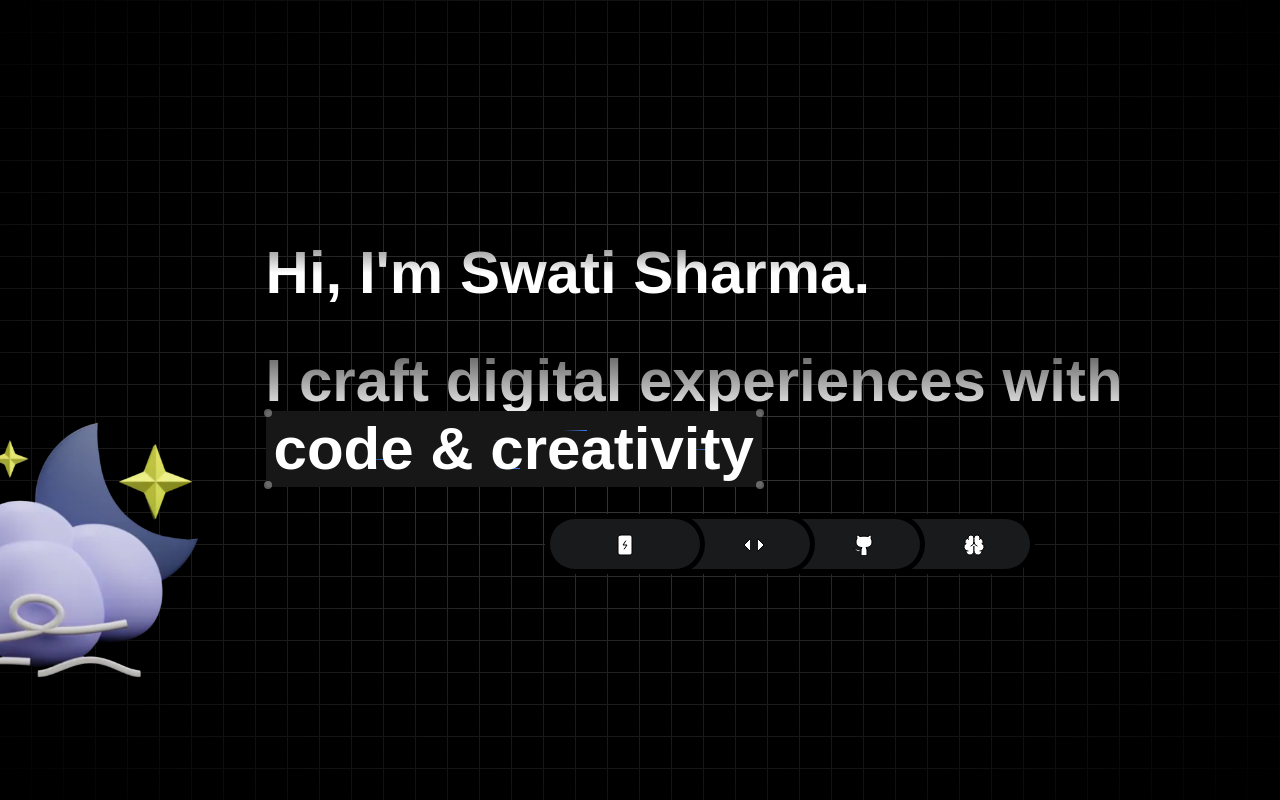
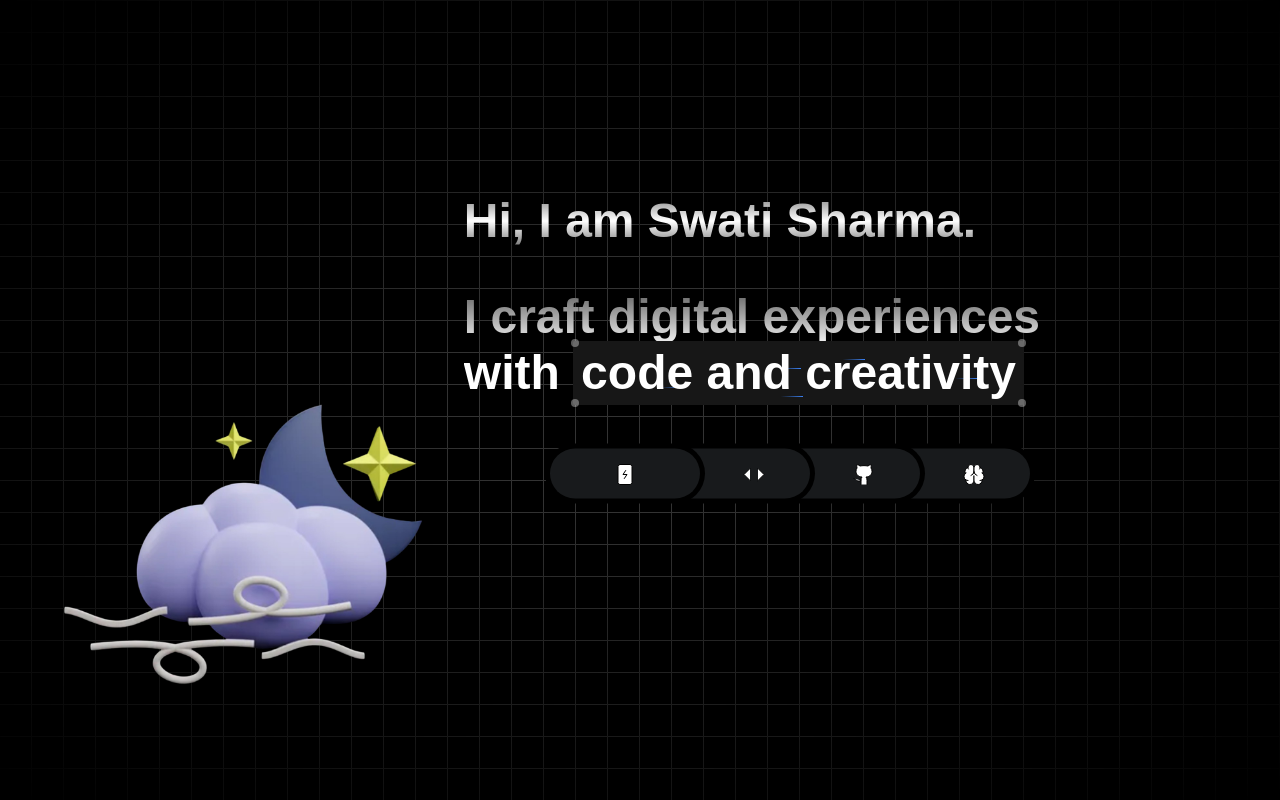
Before and after one commit to swatified/portfolio, a Next.js app: page / in a window 1280 px wide. Built offline with nearby package versions, Linux system fonts and the light colour scheme.

Commit message:
header text fixed

```diff
--- a/src/app/page.tsx
+++ b/src/app/page.tsx
@@ -13,12 +13,12 @@ export default function Home() {
           {/* Content Container */}
           <div className="flex flex-col items-center relative w-full max-w-7xl mx-auto px-4">
             {/* Title */}
-            <div className="ml-[20%]">
-              <h1 className="text-4xl md:text-4xl lg:text-6xl font-semibold leading-tight relative z-20 py-6 bg-clip-text text-transparent bg-gradient-to-b from-neutral-800 via-neutral-700 to-neutral-700 dark:from-neutral-800 dark:via-white dark:to-white">
-                Hi, I'm Swati Sharma.
+            <div className="ml-[28%] -translate-y-1/4">
+              <h1 className="text-4xl md:text-4xl lg:text-5xl font-semibold leading-tight relative z-20 py-6 bg-clip-text text-transparent bg-gradient-to-b from-neutral-900 via-neutral-800 to-neutral-800 dark:from-neutral-900 dark:via-white dark:to-black">
+                Hi, I am Swati Sharma.
               </h1>
-              <h1 className="text-4xl md:text-4xl lg:text-6xl font-semibold leading-tight relative z-20 py-6 bg-clip-text text-transparent bg-gradient-to-b from-neutral-800 via-neutral-700 to-neutral-700 dark:from-neutral-800 dark:via-white dark:to-white">
-                I craft digital experiences with <Cover>code & creativity</Cover>
+              <h1 className="text-4xl md:text-4xl lg:text-5xl font-semibold leading-tight relative z-20 py-6 bg-clip-text text-transparent bg-gradient-to-b from-neutral-800 via-neutral-700 to-neutral-700 dark:from-neutral-800 dark:via-white dark:to-white max-w-[30ch]">
+                I craft digital experiences with <Cover>code and creativity</Cover>
               </h1>
             </div>
 
@@ -37,7 +37,7 @@ export default function Home() {
               </div>
 
               {/* Breadcrumb - with left margin to avoid cloud */}
-              <div className="ml-[300px]">
+              <div className="ml-[300px] -translate-y-3/4">
                 <Breadcrumb />
               </div>
             </div>
```
